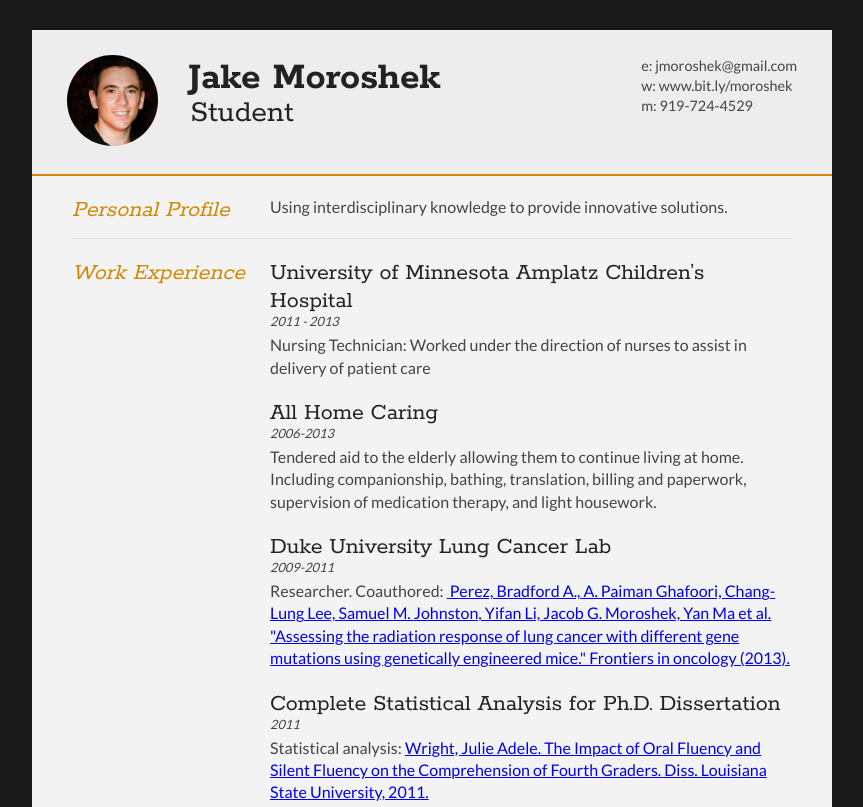
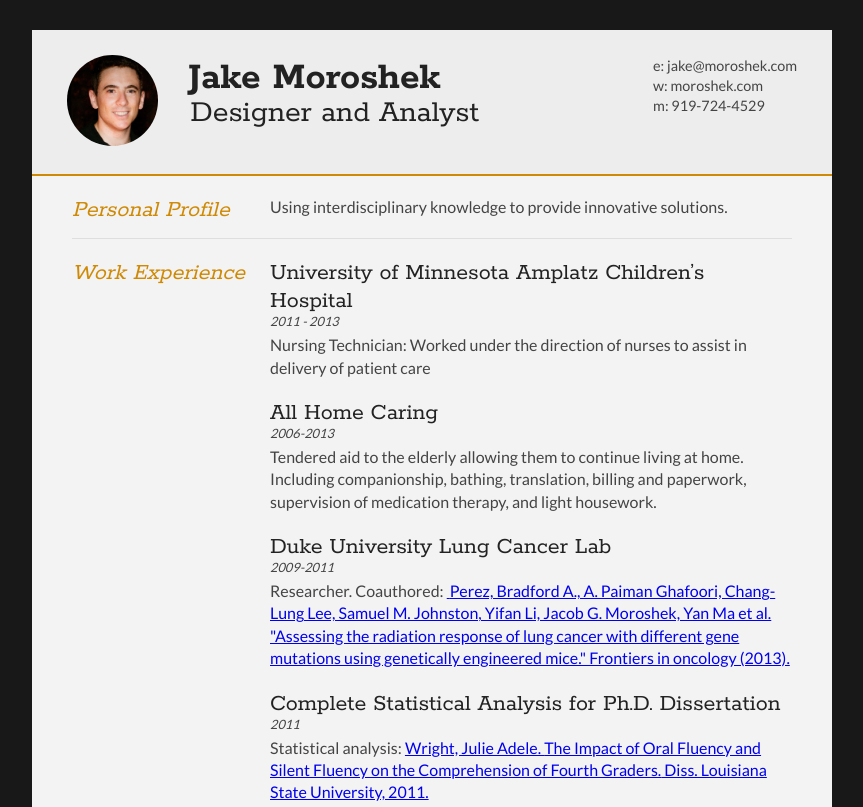
Before and after one commit to moroshek/moroshek.github.io, a plain HTML site: page index.html in a window 1280 px wide. Shown: the top 807 px of the page, without its empty margins (208-1071 px from the left). Drawn offline with Linux system fonts and the light colour scheme.

Commit message:
Update index.html

```diff
--- a/index.html
+++ b/index.html
@@ -20,13 +20,13 @@
 
 		<div id="name">
 		  <h1 class="quickFade delayTwo">Jake Moroshek</h1>
-		  <h2 class="quickFade delayThree">Student</h2>
+		  <h2 class="quickFade delayThree">Designer and Analyst</h2>
 		</div>
 
 		<div id="contactDetails" class="quickFade delayFour">
 			<ul>
-			  <li>e: <a href="mailto:jmoroshek@gmail.com" target="_blank">jmoroshek@gmail.com</a></li>
-			  <li>w: <a href="http://www.bit.ly/moroshek">www.bit.ly/moroshek</a></li>
+			  <li>e: <a href="mailto:jake@moroshek.com" target="_blank">jake@moroshek.com</a></li>
+			  <li>w: <a href="http://moroshek.com">moroshek.com</a></li>
 			  <li>m: 919-724-4529</li>
 			</ul>
 		</div>
```
